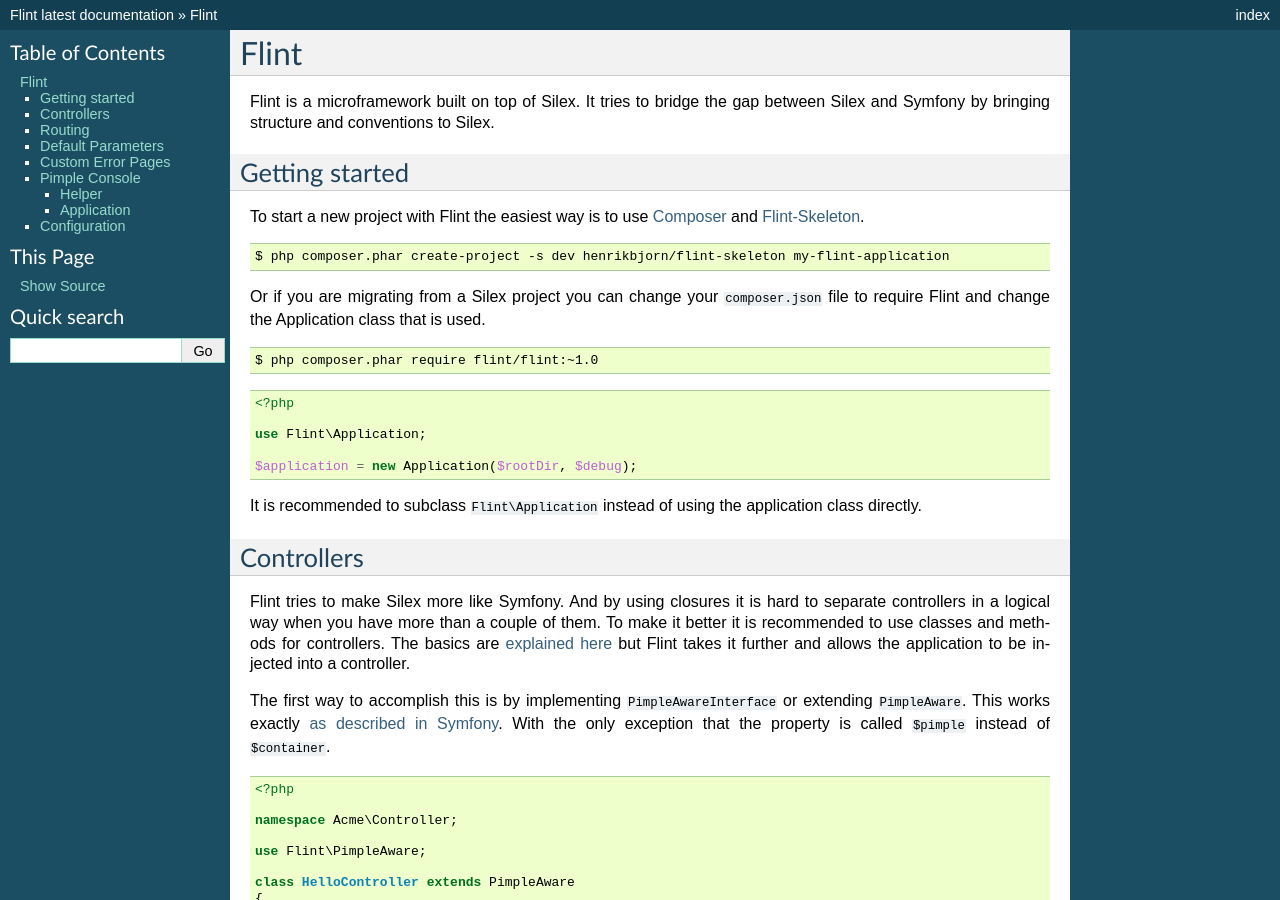
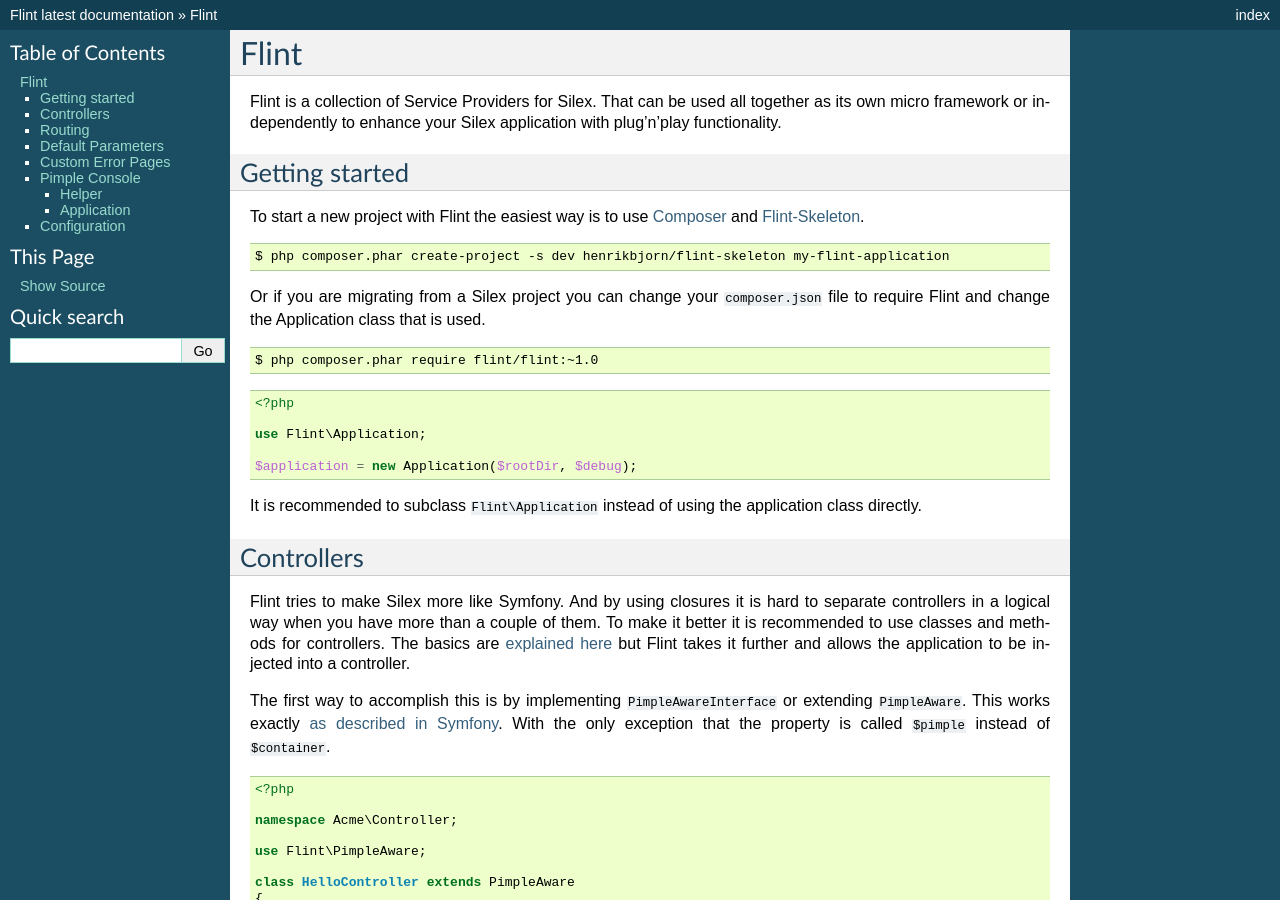
Before and after one commit to flint/flint, a Sphinx documentation site: the page built from doc/index.rst, in a window 1280 px wide and 900 px high. Built offline with Sphinx 7.4.7, drawn with Linux system fonts in a browser that asks for light colours.

Commit message:
update "mission statement"

```diff
--- a/doc/index.rst
+++ b/doc/index.rst
@@ -1,8 +1,8 @@
 Flint
 =====
 
-Flint is a microframework built on top of Silex. It tries to bridge the gap between Silex and
-Symfony by bringing structure and conventions to Silex.
+Flint is a collection of Service Providers for Silex. That can be used all together as its own micro framework or
+independently to enhance your Silex application with plug'n'play functionality.
 
 Getting started
 ---------------
```
